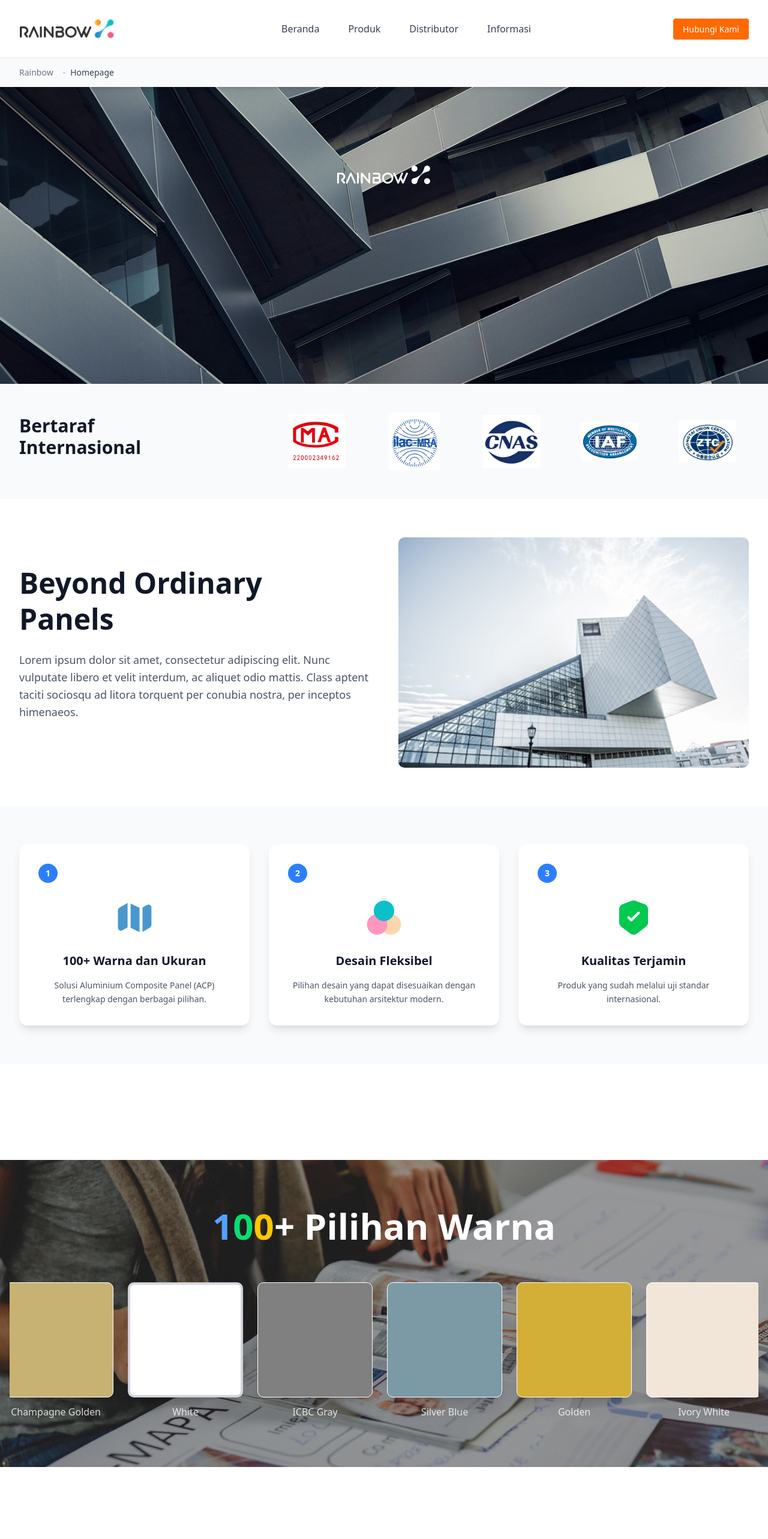
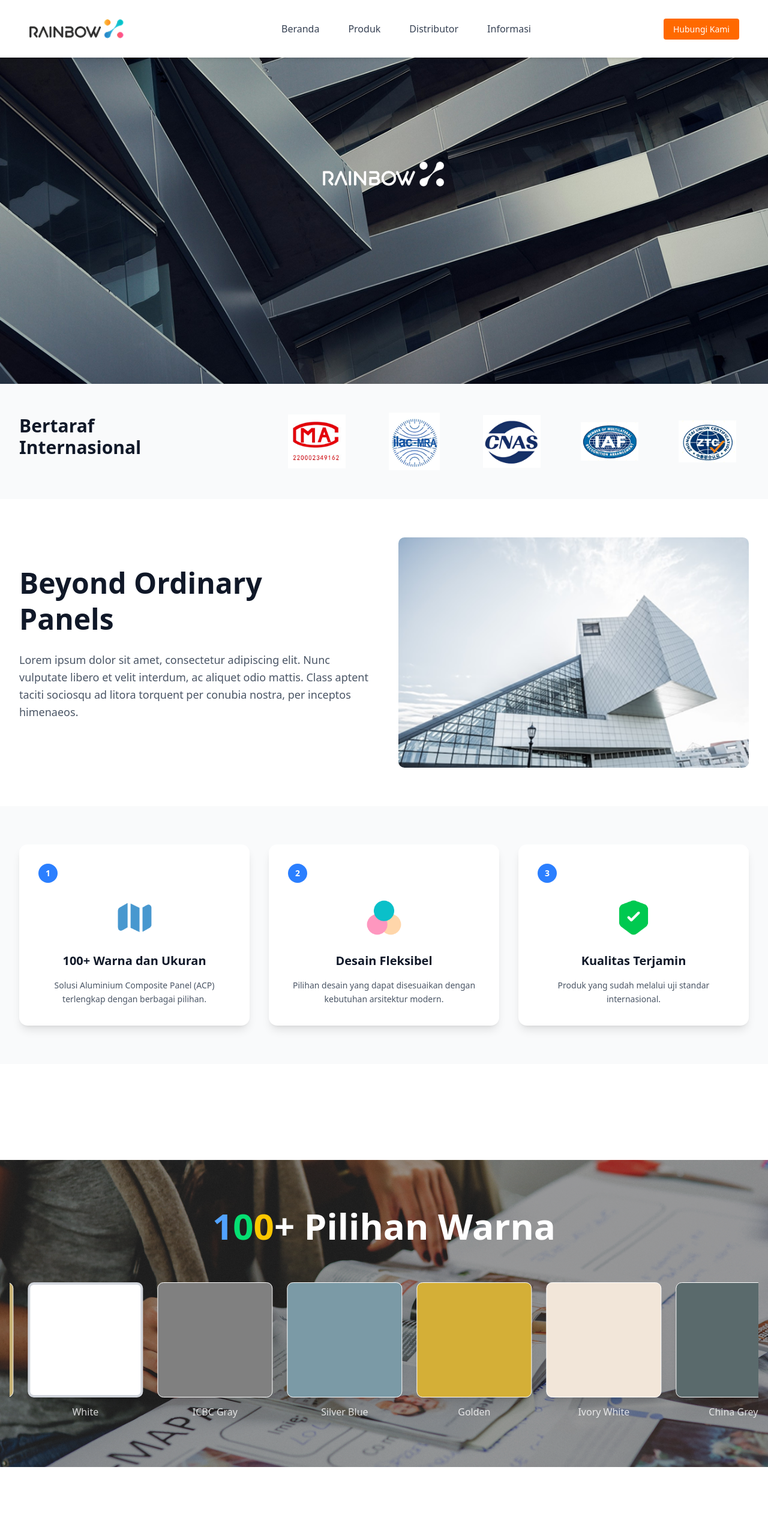
Before and after one commit to FJP-Project/RainbowACP, a Next.js app: page / in a window 1280 px wide. Shown: the top 2566 px of the page at 60% size. Built offline with nearby package versions, Linux system fonts and the light colour scheme.

Commit message:
update UI

```diff
--- a/src/app/page.tsx
+++ b/src/app/page.tsx
@@ -90,7 +90,7 @@ const colors = [
                 alt="Logo RIJA"
                 width={160}
                 height={160}
-                className="w-16 h-16 sm:w-24 sm:h-24 md:w-32 md:h-32 lg:w-40 lg:h-40 object-contain"
+                className="w-24 h-24 sm:w-24 sm:h-24 md:w-32 md:h-32 lg:w-52 lg:h-52 object-contain"
                 priority
                 quality={100}
                 sizes="(max-width: 640px) 64px, (max-width: 768px) 96px, (max-width: 1024px) 128px, 160px"
@@ -216,8 +216,8 @@ const colors = [
               <span className="text-white">+ Pilihan Warna</span>
             </h2>
 
-            <div className="w-full max-w-full overflow-hidden">
-              <div className="flex animate-scroll gap-6">
+            <div className="w-full max-w-full overflow-x-auto scrollbar-hide">
+              <div className="flex gap-6 animate-scroll">
                 {[...colors, ...colors].map((color, i) => (
                   <div
                     key={`${color.id}-${i}`}
@@ -227,9 +227,7 @@ const colors = [
                       className={`
                         ${color.hex === '#FFFFFF' ? 'border-4 border-gray-300' : 'border border-white'}
                         rounded-lg shadow-xl group-hover:shadow-2xl transition-all duration-300
-                        w-42 h-32 sm:w-24 sm:h-16 md:w-32 md:h-20 lg:w-40 lg:h-24 xl:w-48 xl:h-48
-                      `}
-                    ></div>
+                        w-42 h-32 sm:w-24 sm:h-16 md:w-32 md:h-20 lg:w-40 lg:h-24 xl:w-48 xl:h-48`}></div>
                     <p className="text-white text-xs sm:text-sm md:text-base font-medium mt-2 sm:mt-3 text-center opacity-80 group-hover:opacity-100 transition-opacity">
                       {color.name}
                     </p>
--- a/src/app/pages/produk/page.tsx
+++ b/src/app/pages/produk/page.tsx
@@ -81,18 +81,6 @@ export default function ProductPage() {
           <p className="text-base sm:text-lg md:text-xl lg:text-2xl mb-6 md:mb-8 opacity-90">
             Premium Aluminium Composite Panel
           </p>
-          <div className="flex items-center justify-center">
-            <Image
-              src="/assets/images/whiteLogo-RIJA.png"
-              alt="Rainbow ACP Logo"
-              width={120}
-              height={120}
-              className="w-16 h-16 sm:w-20 sm:h-20 md:w-24 md:h-24 lg:w-28 lg:h-28 object-contain"
-              priority
-              quality={100}
-              sizes="(max-width: 640px) 64px, (max-width: 768px) 80px, (max-width: 1024px) 96px, 112px"
-            />
-          </div>
         </div>
       </section>
 
@@ -265,14 +253,14 @@ export default function ProductPage() {
                 <br />
                 <span className="text-yellow-400">Estetik??</span>
               </h2>
-              <p className="text-lg md:text-xl opacity-90 leading-relaxed max-w-lg">
+              <p className="text-sm md:text-xl opacity-90 leading-relaxed max-w-lg">
                 Wujudkan impian arsitektur modern Anda dengan Rainbow ACP.
                 Konsultasi gratis untuk solusi terbaik!
               </p>
             </div>
 
             <div className="flex justify-center lg:justify-end">
-              <button className="bg-orange-500 hover:bg-orange-600 text-white font-bold py-4 px-8 rounded-lg text-base md:text-lg transition-all duration-300 shadow-lg hover:shadow-xl transform hover:scale-105">
+              <button className="bg-orange-500 hover:bg-orange-600 text-white font-bold py-4 px-8 rounded-lg text-sm md:text-lg transition-all duration-300 shadow-lg hover:shadow-xl transform hover:scale-105">
                 Hubungi Kami
               </button>
             </div>
--- a/src/components/layout/footer.tsx
+++ b/src/components/layout/footer.tsx
@@ -18,7 +18,7 @@ const Footer: React.FC = () => {
     <footer className="bg-slate-900 text-white py-8 xs:py-10 sm:py-12 md:py-14 lg:py-16 px-2 xs:px-4">
       <div className="max-w-7xl mx-auto">
         <div className="text-center items-center justify-center flex mb-6">
-          <div className="relative w-24 h-24 xs:w-28 xs:h-28 sm:w-32 sm:h-32 md:w-36 md:h-36 lg:w-40 lg:h-40">
+          <div className="relative w-32 h-32 xs:w-28 xs:h-28 sm:w-32 sm:h-32 md:w-36 md:h-36 lg:w-40 lg:h-40">
             <Image
               src="/assets/images/whiteLogo-RIJA.png"
               alt='RIJA Company Logo'
@@ -89,13 +89,11 @@ const Footer: React.FC = () => {
                   onChange={(e) => setEmail(e.target.value)}
                   placeholder="Enter your email address"
                   className="w-full bg-transparent border-b border-gray-600 py-2 xs:py-3 px-0 text-xs xs:text-sm text-white placeholder-gray-500 focus:border-orange-500 focus:outline-none transition-colors"
-                  required
-                />
+                  required/>
                 <button
                   type="submit"
                   className="absolute right-0 top-1/2 transform -translate-y-1/2 text-orange-500 hover:text-orange-400 transition-colors"
-                  aria-label="Subscribe to newsletter"
-                >
+                  aria-label="Subscribe to newsletter">
                   <Send size={16} className="xs:w-5 xs:h-5" />
                 </button>
               </div>
@@ -109,8 +107,7 @@ const Footer: React.FC = () => {
             className="text-gray-400 hover:text-white transition-colors"
             aria-label="Follow us on YouTube"
             target="_blank"
-            rel="noopener noreferrer"
-          >
+            rel="noopener noreferrer">
             <Youtube size={20} className="xs:w-6 xs:h-6" />
           </Link>
           <Link
@@ -118,15 +115,13 @@ const Footer: React.FC = () => {
             className="text-gray-400 hover:text-white transition-colors"
             aria-label="Follow us on Facebook"
             target="_blank"
-            rel="noopener noreferrer"
-          >
+            rel="noopener noreferrer">
             <Facebook size={20} className="xs:w-6 xs:h-6" />
           </Link>
           <Link
             href="#"
             className="text-gray-400 hover:text-white transition-colors"
-            aria-label="Listen to our music"
-          >
+            aria-label="Listen to our music">
             <Music size={20} className="xs:w-6 xs:h-6" />
           </Link>
         </div>
--- a/src/components/layout/navbar.tsx
+++ b/src/components/layout/navbar.tsx
@@ -22,7 +22,7 @@ const Navbar: React.FC = () => {
   return (
     <nav className="bg-white shadow-md z-50 fixed w-full">
       <div className="max-w-7xl mx-auto px-1 xs:px-2 sm:px-4 lg:px-8">
-        <div className="flex justify-between items-center h-14 xs:h-16 sm:h-18 md:h-20 lg:h-24">
+        <div className="flex justify-between px-4 items-center h-14 xs:h-16 sm:h-18 md:h-20 lg:h-24">
           <div className="flex-shrink-0">
             <Image
               src="/assets/images/mainLogo-RIJA.png"
@@ -65,8 +65,8 @@ const Navbar: React.FC = () => {
               className="text-gray-700 hover:text-gray-900 focus:outline-none focus:text-gray-900 p-0.5 xs:p-1 sm:p-2"
               aria-label="Toggle menu">
               {isMenuOpen ?
-                <X size={16} className="xs:w-5 xs:h-5 sm:w-6 sm:h-6" /> :
-                <Menu size={16} className="xs:w-5 xs:h-5 sm:w-6 sm:h-6" />
+                <X size={16} className="w-6 h-6" /> :
+                <Menu size={16} className="w-6 h-6" />
               }
             </button>
           </div>
@@ -88,7 +88,7 @@ const Navbar: React.FC = () => {
               alt='mainLogo-RIJA'
               width={120}
               height={120}
-              className="w-16 h-16 xs:w-18 xs:h-18 sm:w-20 sm:h-20 object-contain"
+              className="w-24 h-24 xs:w-18 xs:h-18 sm:w-20 sm:h-20 object-contain"
               priority
               quality={100}
               unoptimized={true}
@@ -125,26 +125,6 @@ const Navbar: React.FC = () => {
           </div>
         </div>
       </div>
-
-      <div className="bg-gray-50 border-t border-gray-200">
-        <div className="max-w-7xl mx-auto px-1 xs:px-2 sm:px-4 lg:px-8">
-          <div className="flex items-center h-6 xs:h-8 sm:h-10 lg:h-12">
-            <nav className="flex" aria-label="Breadcrumb">
-              <ol className="flex items-center space-x-0.5 xs:space-x-1 sm:space-x-2 text-xs xs:text-xs sm:text-sm">
-                <li>
-                  <Link href="/" className="text-gray-500 hover:text-gray-700 transition-colors">
-                    Rainbow
-                  </Link>
-                </li>
-                <li className="flex items-center">
-                  <span className="text-gray-400 mx-0.5 xs:mx-1 sm:mx-2">-</span>
-                  <span className="text-gray-700 font-medium">Homepage</span>
-                </li>
-              </ol>
-            </nav>
-          </div>
-        </div>
-      </div>
     </nav>
   );
 };
--- a/src/styles/globals.css
+++ b/src/styles/globals.css
@@ -125,7 +125,7 @@
 
 @keyframes scroll {
   0% {
-    transform: translateX(0%);
+    transform: translateX(0);
   }
 
   100% {
@@ -134,7 +134,6 @@
 }
 
 .animate-scroll {
-  display: flex;
-  animation: scroll 100s linear infinite;
+  animation: scroll 80s linear infinite;
   width: max-content;
 }
```
